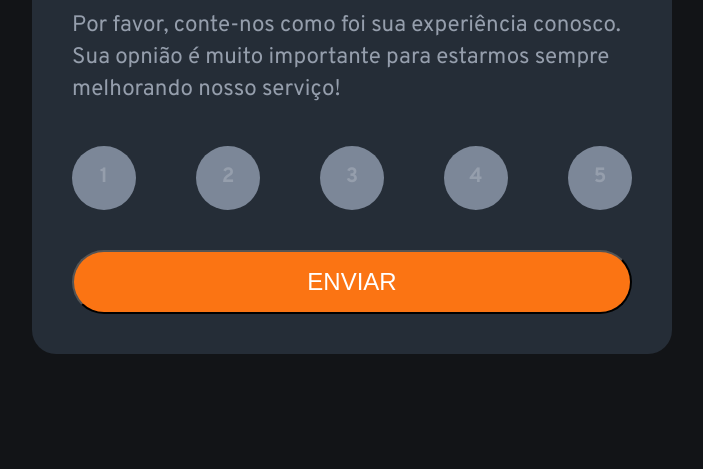
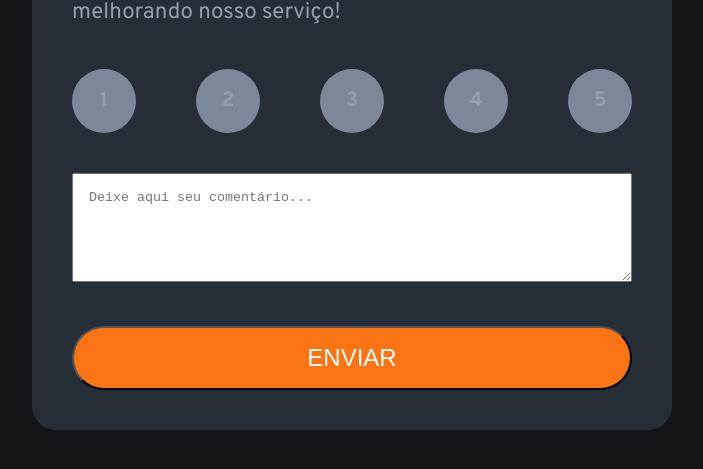
Before and after one commit to felypemp/Avaliacao-interativa, a plain HTML site: page index.html in a window 1280 px wide. Shown: the part 315-784 px from the top of the page, without its empty margins (288-991 px from the left). Drawn offline with Linux system fonts and the light colour scheme.

Commit message:
Adicionando o campo de texto para comentário do usuário

```diff
--- a/CSS/style.css
+++ b/CSS/style.css
@@ -96,6 +96,15 @@ body {
     color:white;
     cursor: pointer;
 }
+.comment {
+    margin-top:2.5rem;
+}
+
+textarea{
+    box-sizing: border-box;
+    padding: 1rem;
+    width: 100%;
+}
 
 .btn-submit{
     background-color: var(--Orange);
--- a/index.html
+++ b/index.html
@@ -32,9 +32,13 @@
                 <li class="number-rating">5</li>
             </ul>
           </div>
+          <form class="comment">
+            <textarea rows="5" cols="70" maxlength="500" placeholder="Deixe aqui seu comentário...""></textarea>
+          </form>
           <input type="button" class="btn-submit" value="Enviar">
         </div>
 
+        <!-- Card 2-->
         <div class="card2-content hide">
           <img src="./images/illustration-thank-you.svg">
           <div class="result">
```
Also changed, not shown: 1 other file.
